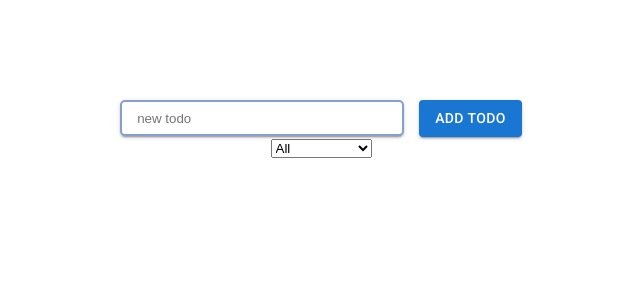
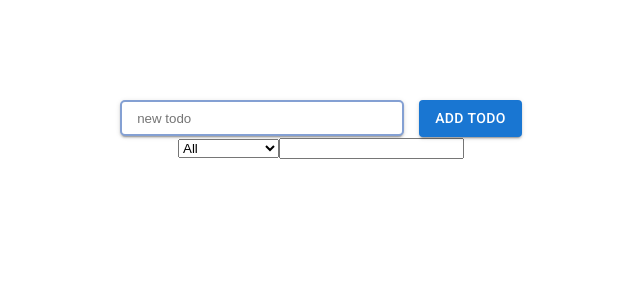
Before and after one commit to dekkumo/my-react-project, a React (Create React App) app: page / in a window 1280 px wide. Shown: the top 300 px of the page, without its empty margins (319-959 px from the left). Built offline with nearby package versions, Linux system fonts and the light colour scheme.

Commit message:
added todo search

```diff
--- a/src/App.js
+++ b/src/App.js
@@ -7,6 +7,7 @@ function App() {
 
   const [todos, setTodos] = useState([])
   const [select, setSelect] = useState('All')
+  const [search, setSearch] = useState('')
 
   const textInput = useRef()
 
@@ -41,7 +42,7 @@ function App() {
     setTodos([...todos])
   }
 
-  const selectTodosFn = () => {
+  const selectAndSearchTodos = () => {
 
     let copyTodos = [...todos]
 
@@ -63,10 +64,15 @@ function App() {
         break;
     }
 
+    let searchText = search.toLowerCase()
+    selectArray = selectArray.filter(el => {
+      return el.text.includes(searchText)
+    })
+
     return selectArray
   }
 
-  const selectVarTodos = useMemo(selectTodosFn, [todos, select])
+  const selectVarTodos = useMemo(selectAndSearchTodos, [todos, select, search])
 
   return (
     <div className='App'>
@@ -75,6 +81,7 @@ function App() {
         todos={todos}
         setSelect={setSelect}
         setTodos={setTodos}
+        setSearch={setSearch}
         handleSubmit={handleSubmit}
       />
 
--- a/src/components/form/Form.jsx
+++ b/src/components/form/Form.jsx
@@ -6,6 +6,11 @@ export const Form = forwardRef((props, ref) => {
 
   const selectTodo = (e) => {
     props.setSelect(e.target.value)
+  }
+
+  const searchTodo = (e) => {
+    props.setSearch(e.target.value)
+    // console.log(e.target.value)
   }
 
   return (
@@ -18,11 +23,14 @@ export const Form = forwardRef((props, ref) => {
         placeholder='new todo'
       />
       <Button type='submit' variant="contained">Add todo</Button>
+
       <select onChange={selectTodo}>
         <option value="All">All</option>
         <option value="Completed">Completed</option>
         <option value="Uncompleted">Uncompleted</option>
       </select>
+
+      <input onInput={searchTodo} />
     </form>
   )
 })
```
